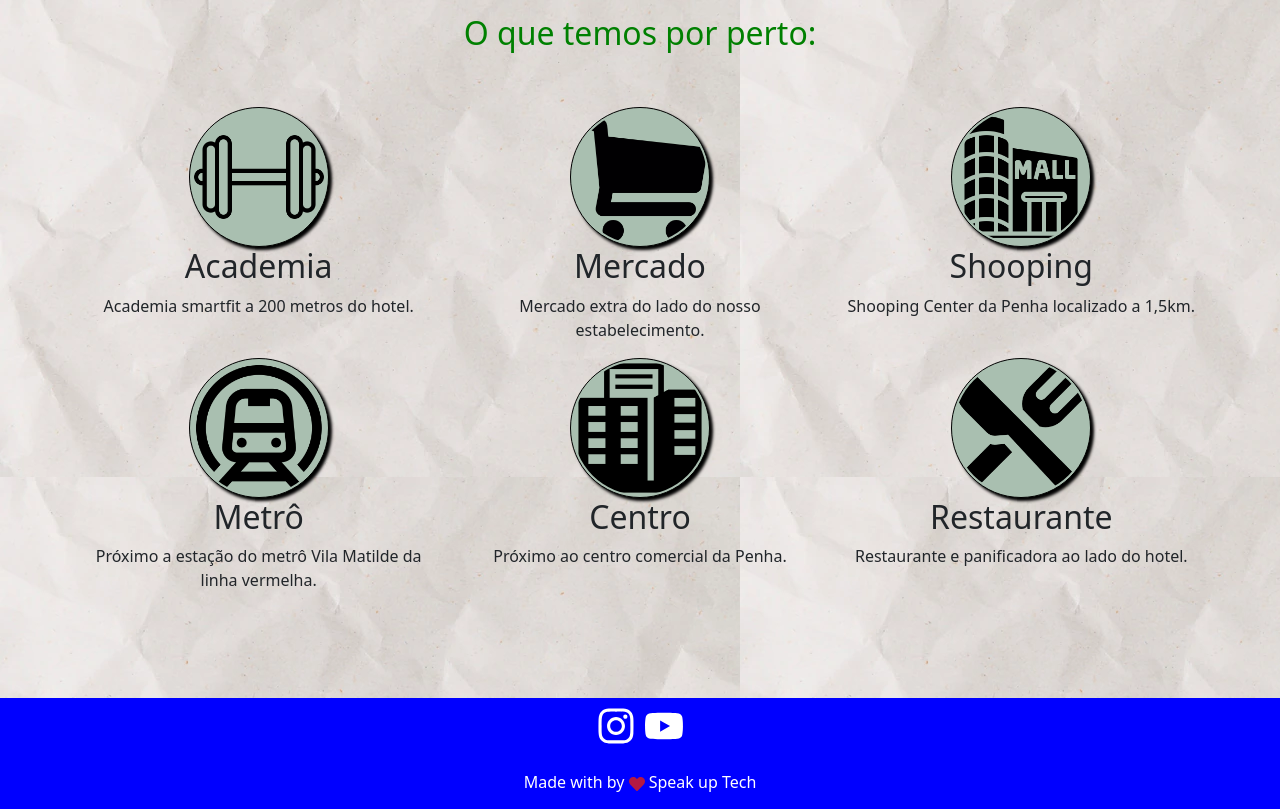
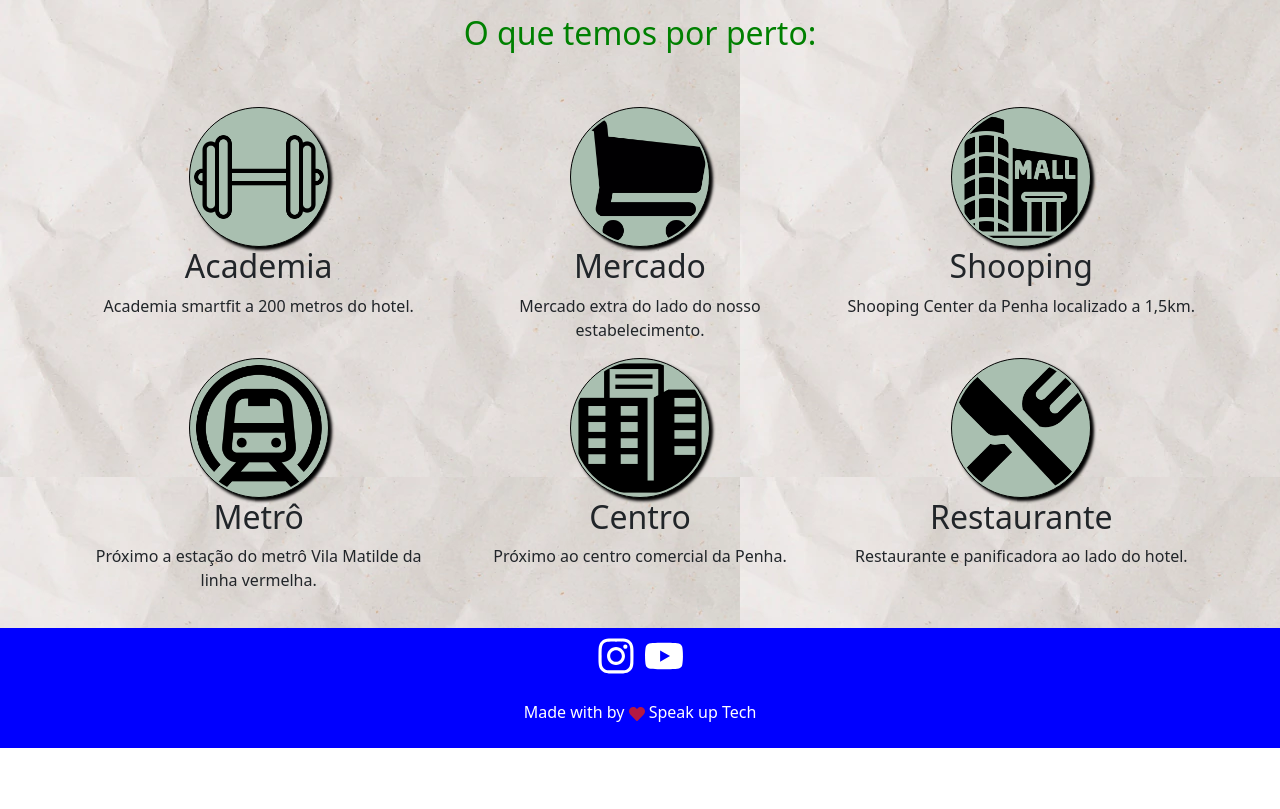
Before and after one commit to jfilinho/site-hoteleiro, a React (Create React App) app: page /home in a window 1280 px wide. Shown: the part 1988-2797 px from the top of the page. After the commit the page ends 2736 px from the top, so only its background shows below. Built offline with nearby package versions, Linux system fonts and the light colour scheme.

Commit message:
margin footer

```diff
--- a/src/estilos/style.css
+++ b/src/estilos/style.css
@@ -90,7 +90,7 @@
 .footer {
   width: 100%;
   height: 120px;
-  margin-top: 80px;
+  margin-top: 10px;
   background-color: blue;
 
 
@@ -214,20 +214,7 @@ box-shadow: 3px 3px 3px black
   .contact .icones-contato:nth-child(2) {
     margin: 15px 0;
   }
-/* .footer{
-  margin-bottom:0px;
-}
-.whatsapp-link {
-position: fixed;
-margin: 15px;
-margin-top:  80px;
-width: 80px;
-height: 80px;
-border-radius: 50px;
-float: left;
-z-index: 5000;
-bottom: 40px;
-} */
+
 }
 
 a[href^="”tel”"]:before {
```
